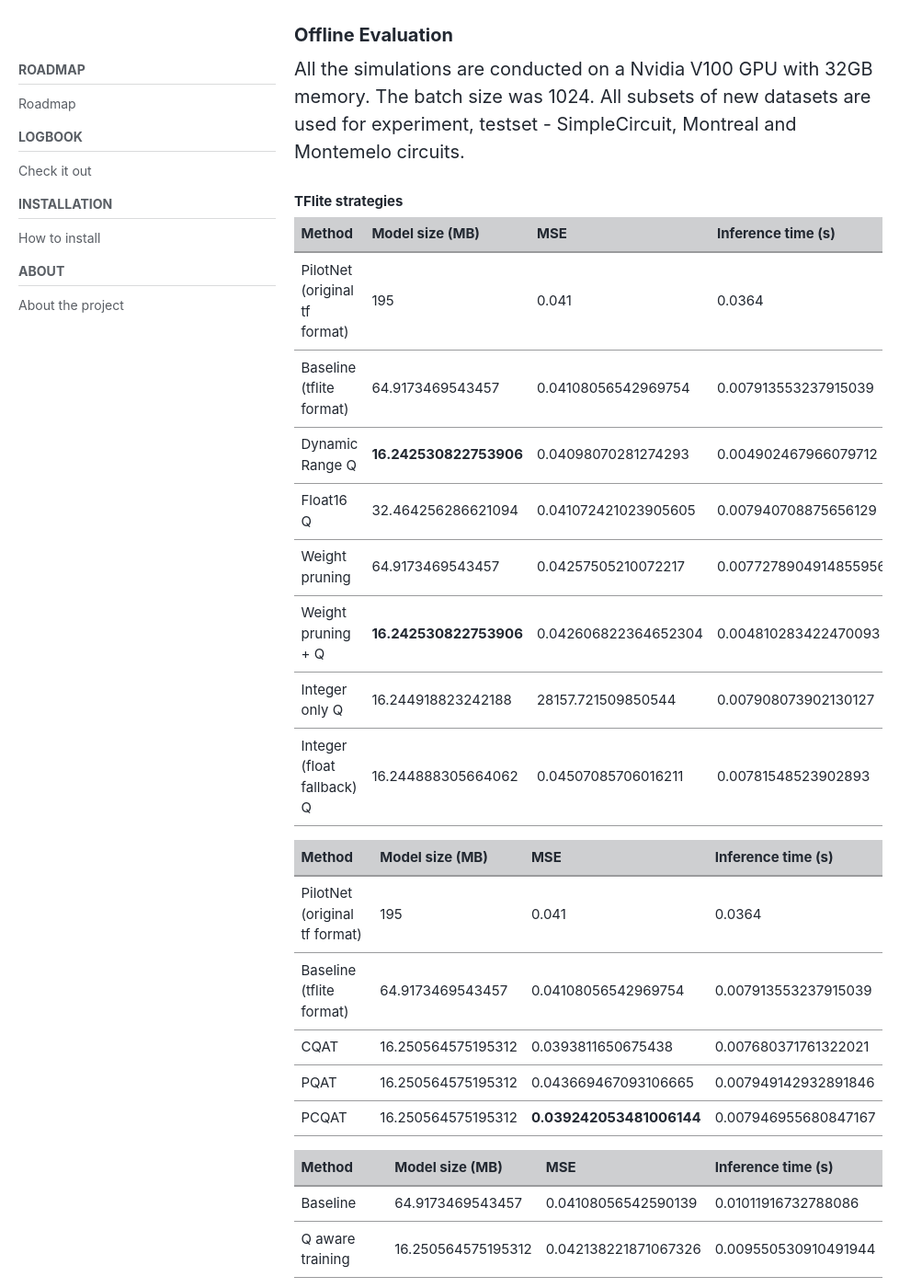
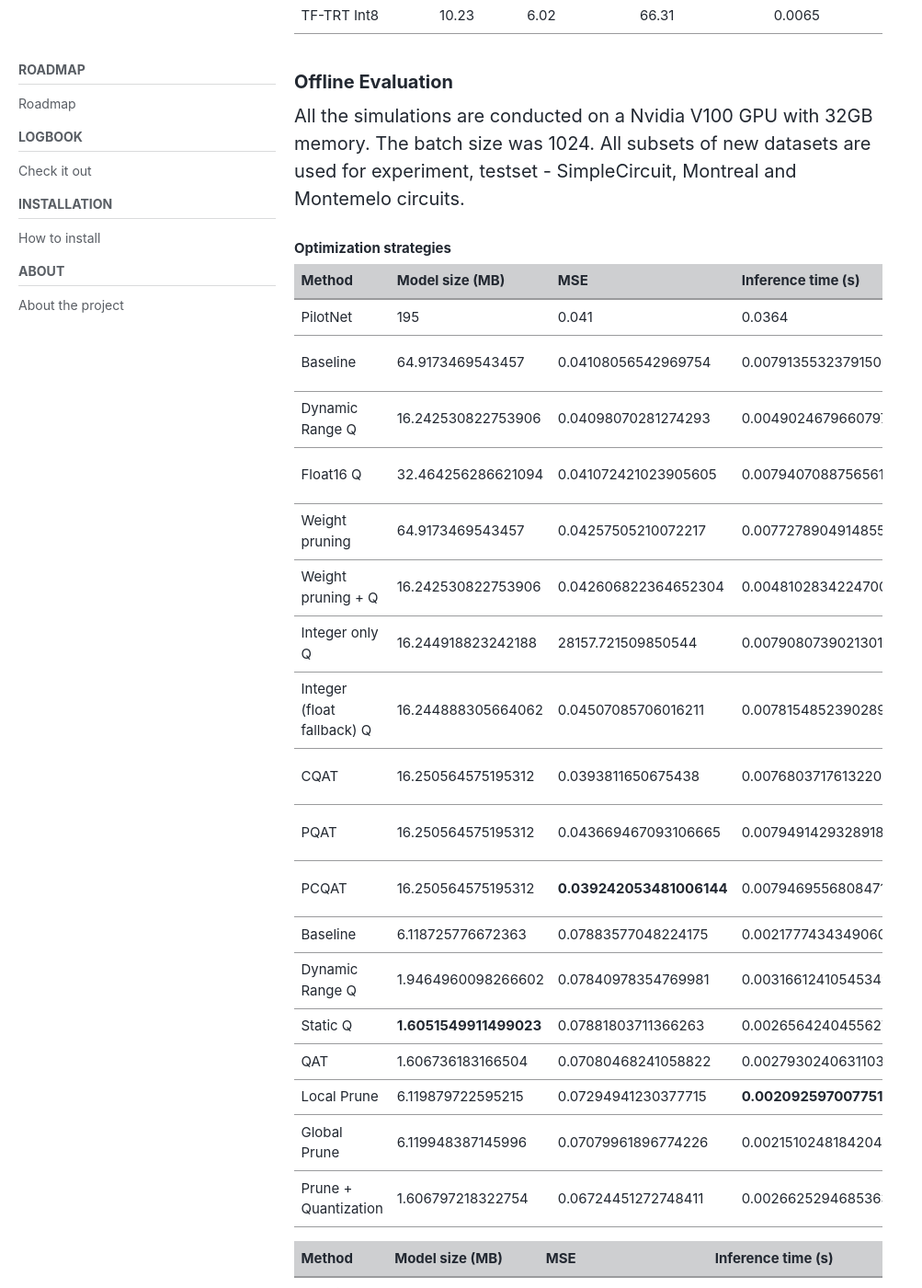
Before and after one commit to TheRoboticsClub/gsoc2022-Nikhil_Paliwal, a Jekyll site: the page built from docs/_posts/2022-08-08-Results-Summary.md, in a window 1280 px wide and 1400 px high, scrolled down 1387 px. Shown: the whole window at 92% size, without its empty margins (0-1003 px from the left). Built offline with Jekyll 4.4.1, drawn with Linux system fonts in a browser that asks for light colours; cached includes are drawn as plain includes; nearby versions of some CDN libraries; some of the changed text lies outside the part shown.

Commit message:
update results

```diff
--- a/docs/_posts/2022-08-08-Results-Summary.md
+++ b/docs/_posts/2022-08-08-Results-Summary.md
@@ -25,21 +25,23 @@ pinned: false
 
 
 
-## TensorFlow framework
+<!-- ## TensorFlow framework -->
 
 ### Simulation
 
 #### SimpleCircuit
 All the simulations are conducted on a 4 GB `NVIDIA GeForce GTX 1050/PCIe/SSE2` GPU and batch size of 1 on SimpleCircuit. Only models which have completed one lap are presented here.
 
-Method  | Average speed | Position deviation MAE | Brain iteration frequency (RT) | Mean Inference time (s) | Real time factor
---- | --- | --- | --- | --- | ---
-PilotNet (original) | 8.386 | 7.406 | 5.585 | 0.124 | 0.557
-Dynamic Range Q | 8.534 | 6.693 | 58.474 | 0.010 | 0.54
-TF-TRT Baseline | **8.536** | 5.06 | **73.37** | 0.0063 | 0.47
-TF-TRT FP32 | 8.32 | **4.94** | 60.28 | 0.0065 | 0.50
-TF-TRT FP16 | 8.14 | 5.39 | 71.90 | **0.0056** | 0.48
-TF-TRT Int8 | 8.01 | 6.65 | 59.36 | 0.0067 | 0.51
+Method  | Average speed | Position deviation MAE | Brain iteration frequency (RT) | Mean Inference time (s) | Real time factor | Framework
+--- | --- | --- | --- | --- | --- | ---
+PilotNet (original) | 8.386 | 7.406 | 5.585 | 0.124 | 0.557 | TensorFlow
+Dynamic Range Q | 8.534 | 6.693 | 58.474 | 0.010 | 0.54 | TensorFlow Lite
+TF-TRT Baseline | **8.536** | 5.06 | **73.37** | 0.0063 | 0.47  | TensorFlow
+TF-TRT FP32 | 8.32 | **4.94** | 60.28 | 0.0065 | 0.50 | TensorFlow
+TF-TRT FP16 | 8.14 | 5.39 | 71.90 | **0.0056** | 0.48 | TensorFlow
+TF-TRT Int8 | 8.01 | 6.65 | 59.36 | 0.0067 | 0.51  | TensorFlow
+Global Prune | 7.73 | 17.03 | 42.90 | 0.0023 | 0.508 | PyTorch
+Local Prune | 7.74 | 14.15 | 32.57 | 0.0027 | 0.428 | PyTorch
 
 #### Montreal
 All the simulations are conducted on a 4 GB `NVIDIA GeForce GTX 1050/PCIe/SSE2` GPU and batch size of 1.
@@ -56,27 +58,28 @@ TF-TRT Int8 | 10.23 | 6.02 | 66.31 | 0.0065
 
 All the simulations are conducted on a Nvidia V100 GPU with 32GB memory. The batch size was 1024. All subsets of new datasets are used for experiment, testset - SimpleCircuit, Montreal and Montemelo circuits.
 
-#### TFlite strategies
+#### Optimization strategies
 
-Method  | Model size (MB) | MSE  | Inference time (s)
---- | --- | --- | ---
-PilotNet (original tf format) | 195 | 0.041 | 0.0364
-Baseline (tflite format)| 64.9173469543457 | 0.04108056542969754 | 0.007913553237915039
-Dynamic Range Q | **16.242530822753906** | 0.04098070281274293 | 0.004902467966079712
-Float16 Q | 32.464256286621094 | 0.041072421023905605 | 0.007940708875656129
-Weight pruning | 64.9173469543457 | 0.04257505210072217 | 0.0077278904914855956
-Weight pruning + Q | **16.242530822753906** | 0.042606822364652304 | 0.004810283422470093
-Integer only Q | 16.244918823242188 | 28157.721509850544 | 0.007908073902130127
-Integer (float fallback) Q | 16.244888305664062 | 0.04507085706016211 | 0.00781548523902893
-
-
-Method | Model size (MB) | MSE | Inference time (s)
---- | --- | --- | ---
-PilotNet (original tf format) | 195 | 0.041 | 0.0364
-Baseline (tflite format)| 64.9173469543457 | 0.04108056542969754 | 0.007913553237915039
-CQAT | 16.250564575195312 | 0.0393811650675438 | 0.007680371761322021
-PQAT | 16.250564575195312 | 0.043669467093106665 | 0.007949142932891846
-PCQAT | 16.250564575195312 | **0.039242053481006144** | 0.007946955680847167
+Method  | Model size (MB) | MSE  | Inference time (s) | Framework
+--- | --- | --- | --- | ---
+PilotNet | 195 | 0.041 | 0.0364 | TensorFlow
+Baseline | 64.9173469543457 | 0.04108056542969754 | 0.007913553237915039 | TensorFlow Lite
+Dynamic Range Q | 16.242530822753906 | 0.04098070281274293 | 0.004902467966079712 | TensorFlow Lite
+Float16 Q | 32.464256286621094 | 0.041072421023905605 | 0.007940708875656129 | TensorFlow Lite
+Weight pruning | 64.9173469543457 | 0.04257505210072217 | 0.0077278904914855956 | TensorFlow Lite
+Weight pruning + Q | 16.242530822753906 | 0.042606822364652304 | 0.004810283422470093 | TensorFlow Lite
+Integer only Q | 16.244918823242188 | 28157.721509850544 | 0.007908073902130127 | TensorFlow Lite
+Integer (float fallback) Q | 16.244888305664062 | 0.04507085706016211 | 0.00781548523902893 | TensorFlow Lite
+CQAT | 16.250564575195312 | 0.0393811650675438 | 0.007680371761322021 | TensorFlow Lite
+PQAT | 16.250564575195312 | 0.043669467093106665 | 0.007949142932891846 | TensorFlow Lite
+PCQAT | 16.250564575195312 | **0.039242053481006144** | 0.007946955680847167 | TensorFlow Lite
+Baseline | 6.118725776672363 | 0.07883577048224175 | 0.002177743434906006 | PyTorch
+Dynamic Range Q | 1.9464960098266602 | 0.07840978354769981 | 0.003166124105453491 | PyTorch
+Static Q | **1.6051549911499023** | 0.07881803711366263 | 0.0026564240455627442 | PyTorch
+QAT | 1.606736183166504 | 0.07080468241058822 | 0.0027930240631103514 | PyTorch
+Local Prune | 6.119879722595215 | 0.07294941230377715 | **0.0020925970077514647** | PyTorch
+Global Prune | 6.119948387145996 | 0.07079961896774226 | 0.00215102481842041 | PyTorch
+Prune + Quantization | 1.606797218322754 | 0.06724451272748411 | 0.002662529468536377 | PyTorch
 
 
 Method | Model size (MB) | MSE | Inference time (s)
@@ -109,18 +112,10 @@ Precision int8 | 260 | 0.04103255125749467 | **0.0011799652576446533**
 * Tflite optimized models gives better performance than original models with very less memory size. The installation is easy and there is no specific hardware constraints. I would recommend `Dynamic range quantization` as first optimization method.
 * TensorRT optimized models have best performance in both offline and simulation. However, they have large memory footprint. If the disk space is not a constraint, I would recommend using `Int8` or `Float16` precision model.
 
-
+<!--
 ## PyTorch Framework
 
-### Offline evaluation
-
-Method | Model size (MB) | MSE | Inference time (s)
---- | --- | --- | ---
-Baseline | 6.118725776672363 | 0.08102315874947678 | 0.0016005966663360596
-Dynamic Range Q | 1.9464960098266602 | 0.0807250236781935 | 0.0021979384422302246
-Static Q | **1.6051549911499023** | 0.08005780008222375 | 0.0020941667556762696
-QAT | 1.6069040298461914 | **0.06957647389277727** | 0.0020713112354278566
-
+### Offline evaluation -->
 
 
 ## References
```
Also changed, not shown: docs/_posts/2022-08-28-Coding-Period-Week-10n11.md (+5 -2 lines).
